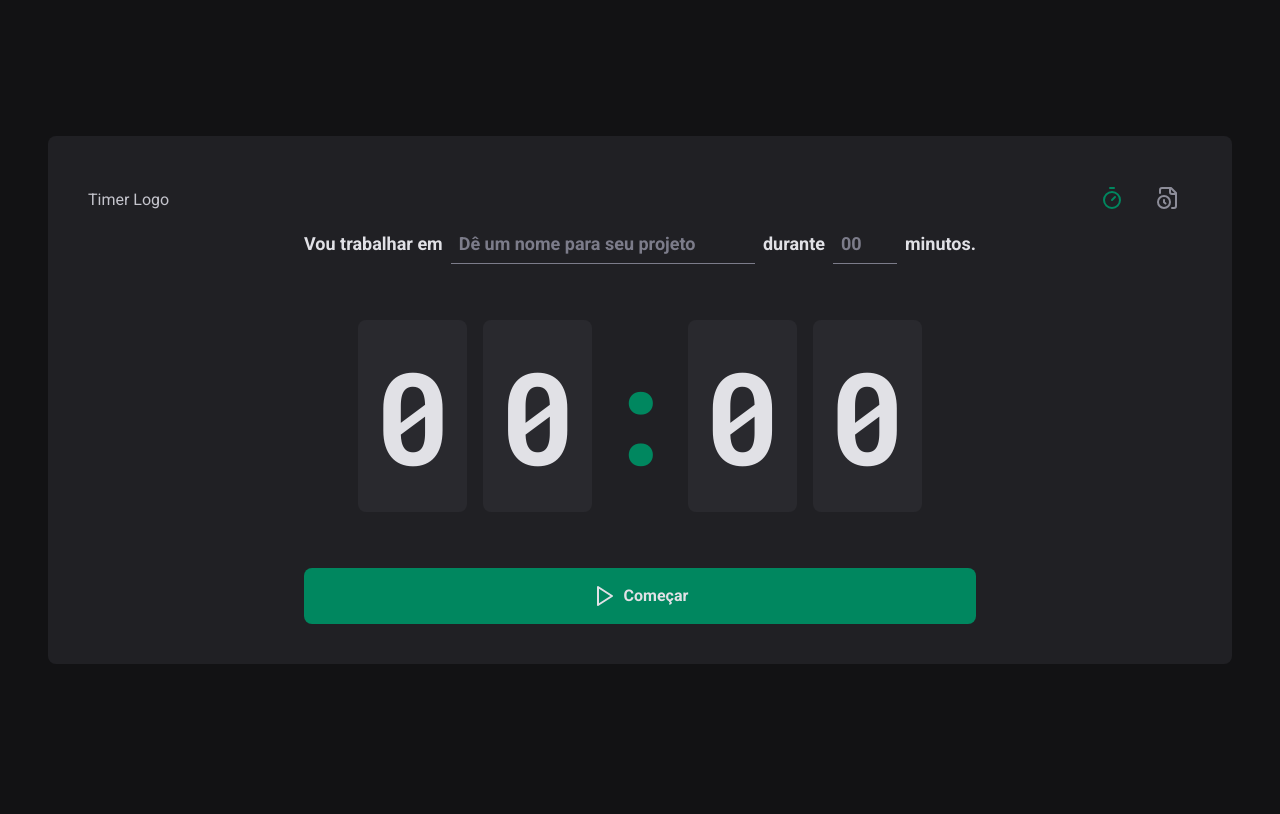
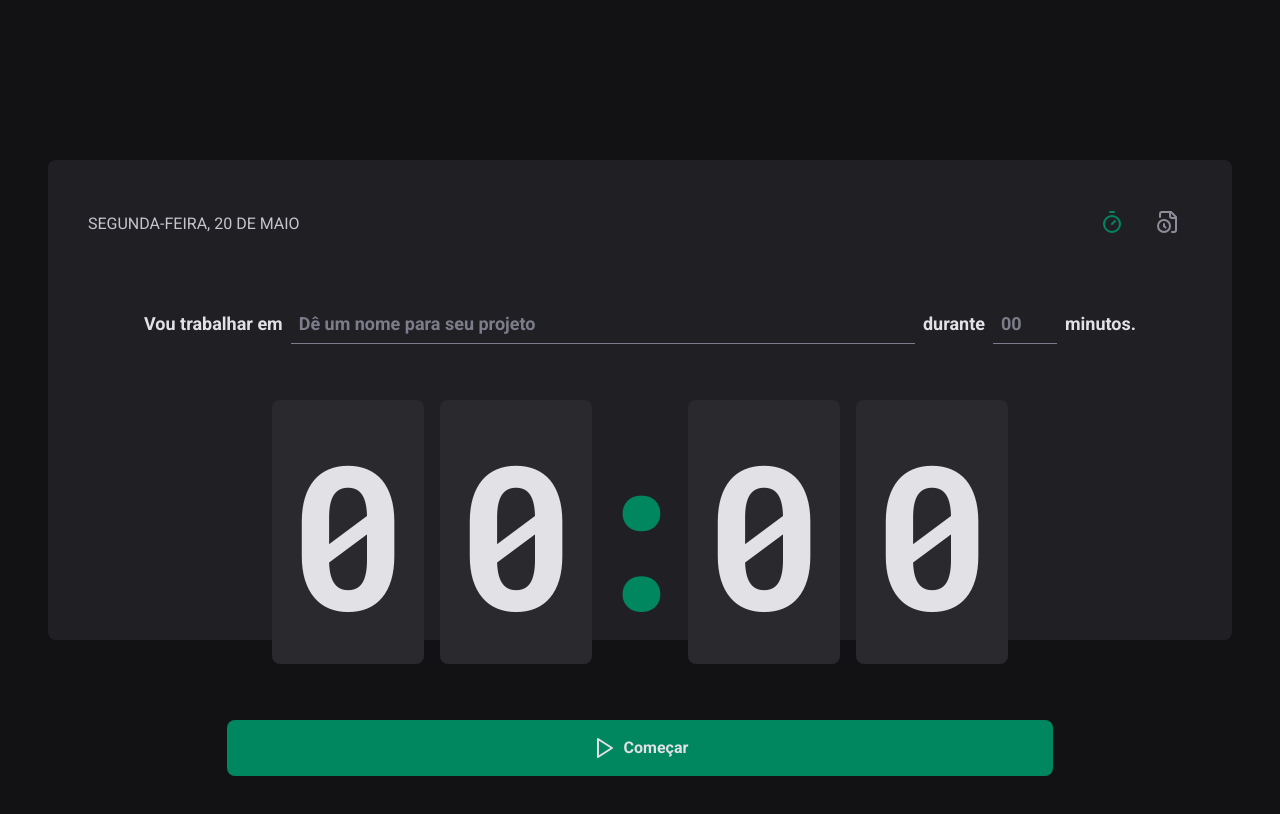
Before and after one commit to CesarNeo/work-timer, a Next.js app: page / in a window 1280 px wide. Shown: the top 814 px of the page. Built offline with nearby package versions, Linux system fonts and the light colour scheme.

Commit message:
chore: change layout

```diff
--- a/src/app/layout.tsx
+++ b/src/app/layout.tsx
@@ -30,7 +30,7 @@ export default function RootLayout({
   return (
     <html lang="en">
       <body
-        className={`${roboto.variable} ${robotoMono.variable} flex h-dvh w-dvw items-center justify-center bg-gray-900 font-sans text-base font-normal text-gray-300 antialiased`}
+        className={`${roboto.variable} ${robotoMono.variable} flex h-dvh w-dvw justify-center bg-gray-900 py-40 font-sans text-base font-normal text-gray-300 antialiased`}
       >
         <div className="flex w-full max-w-[74rem] flex-col rounded-lg bg-gray-800 p-10">
           <Header />
--- a/src/components/base/header/index.tsx
+++ b/src/components/base/header/index.tsx
@@ -1,9 +1,15 @@
 import NavLink from './components/nav-link'
 
 function Header() {
+  const currentDay = new Date().toLocaleDateString('pt-BR', {
+    weekday: 'long',
+    day: 'numeric',
+    month: 'long',
+  })
+
   return (
     <header className="flex items-center justify-between">
-      <span>Timer Logo</span>
+      <span className="uppercase">{currentDay}</span>
 
       <nav className="flex gap-2">
         <NavLink href="/" iconName="Timer" />
--- a/src/pages/home/index.tsx
+++ b/src/pages/home/index.tsx
@@ -5,11 +5,11 @@ import CounterForm from './components/counter-form'
 
 function HomeTemplate() {
   return (
-    <main className="flex flex-1 flex-col items-center justify-center">
-      <div className="flex w-full max-w-2xl flex-col items-center justify-center gap-14">
+    <main className="flex flex-1 flex-col items-center p-14">
+      <div className="flex h-full w-full flex-col items-center gap-14">
         <CounterForm />
 
-        <div className="flex gap-4 font-roboto-mono text-9xl text-gray-100">
+        <div className="flex gap-4 font-roboto-mono text-[12.5rem] leading-[12.5rem] text-gray-100">
           <Counter>0</Counter>
           <Counter>0</Counter>
           <span className="flex w-16 justify-center overflow-hidden rounded-lg px-4 py-8 text-green-500">
@@ -22,7 +22,7 @@ function HomeTemplate() {
         <button
           form="counter_form"
           type="submit"
-          className="flex w-full items-center justify-center gap-2 rounded-lg bg-green-500 p-4 font-bold text-gray-100 transition-all enabled:hover:bg-green-700 disabled:cursor-not-allowed disabled:opacity-70"
+          className="flex w-10/12 items-center justify-center gap-2 rounded-lg bg-green-500 p-4 font-bold text-gray-100 transition-all enabled:hover:bg-green-700 disabled:cursor-not-allowed disabled:opacity-70"
         >
           <Play className="size-6" />
           Começar
```
